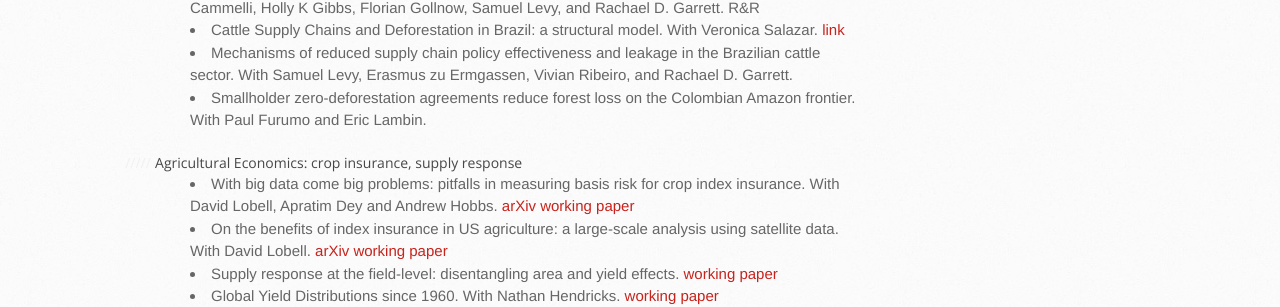
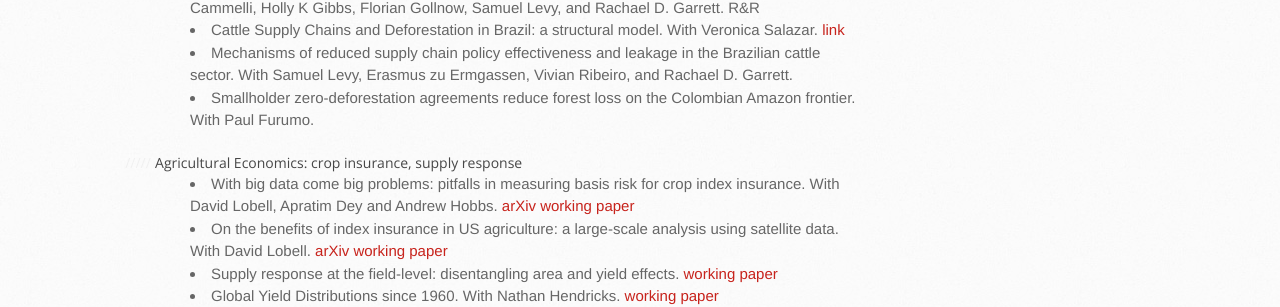
Before and after one commit to MatthieuStigler/MatthieuStigler.github.io, a Jekyll site: the page built from Research.Md, in a window 1280 px wide. Shown: the part 484-791 px from the top of the page. Built offline with Jekyll 4.4.1, drawn with Linux system fonts in a browser that asks for light colours.

Commit message:
Update Research.Md

```diff
--- a/Research.Md
+++ b/Research.Md
@@ -13,7 +13,7 @@ Google  Scholar: [link](https://scholar.google.com/citations?user=AiA41oQAAAAJ&h
 - *Conservation policies are failing to reduce degradation in the Brazilian Amazon*. With Federico Cammelli, Holly K Gibbs, Florian Gollnow, Samuel Levy, and Rachael D. Garrett. R&R
 - *Cattle Supply Chains and Deforestation in Brazil: a structural model*. With Veronica Salazar. [link](https://raw.githubusercontent.com/MatthieuStigler/MatthieuStigler.github.io/master/docs/Stigler_Salazar_2025_CattleSupplyChains_Deforestation_Brazil.pdf)
 - *Mechanisms of reduced supply chain policy effectiveness and leakage in the Brazilian cattle sector.*  With Samuel Levy, Erasmus zu Ermgassen, Vivian Ribeiro, and Rachael D. Garrett.
-- *Smallholder zero-deforestation agreements reduce forest loss on the Colombian Amazon frontier.*  With Paul Furumo and Eric Lambin.
+- *Smallholder zero-deforestation agreements reduce forest loss on the Colombian Amazon frontier.*  With Paul Furumo.
 
 ##### Agricultural Economics: crop insurance, supply response
 - *With big data come big problems: pitfalls in measuring basis risk for crop index insurance*. With David Lobell, Apratim Dey and Andrew Hobbs. [arXiv working paper](https://arxiv.org/abs/2209.14611)
```
